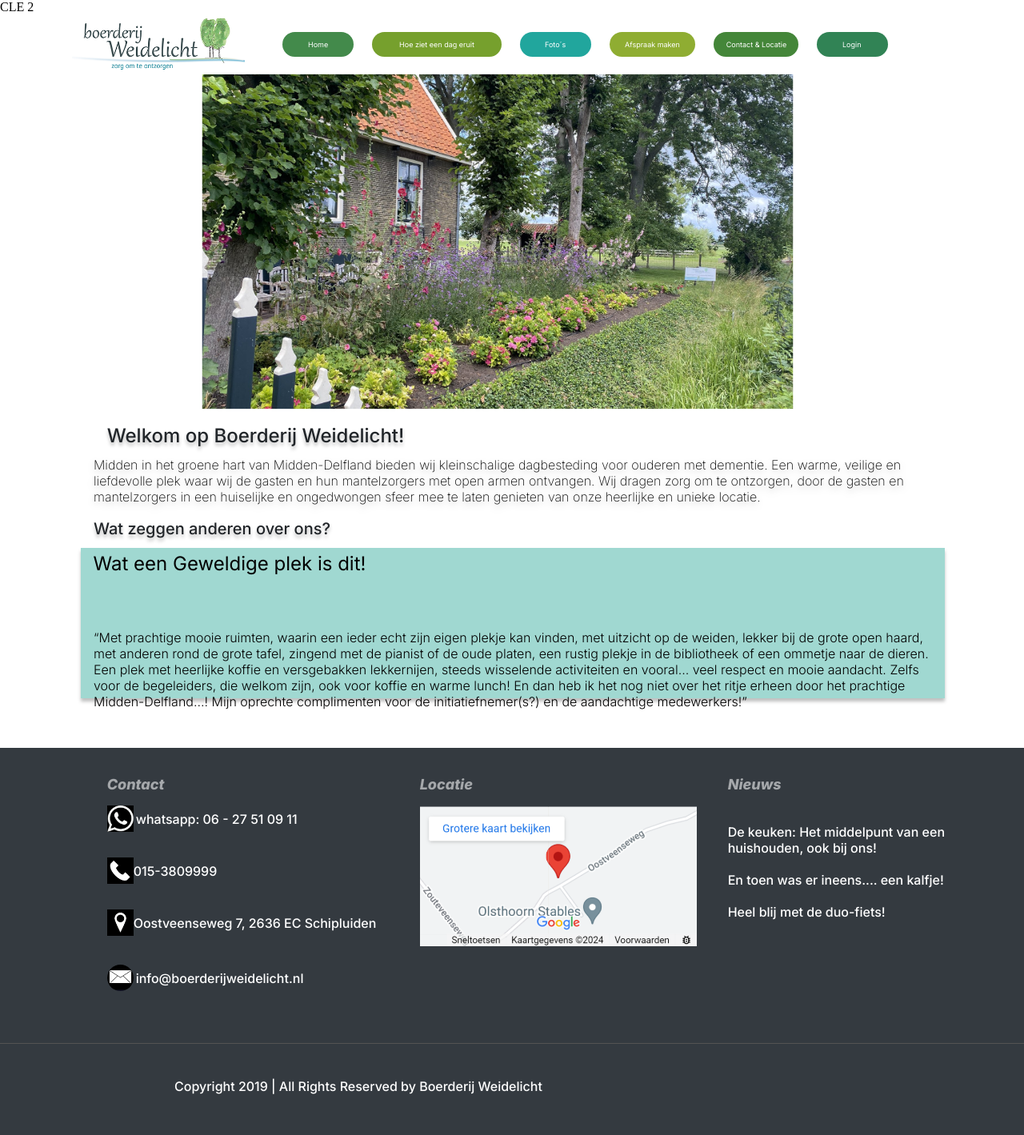
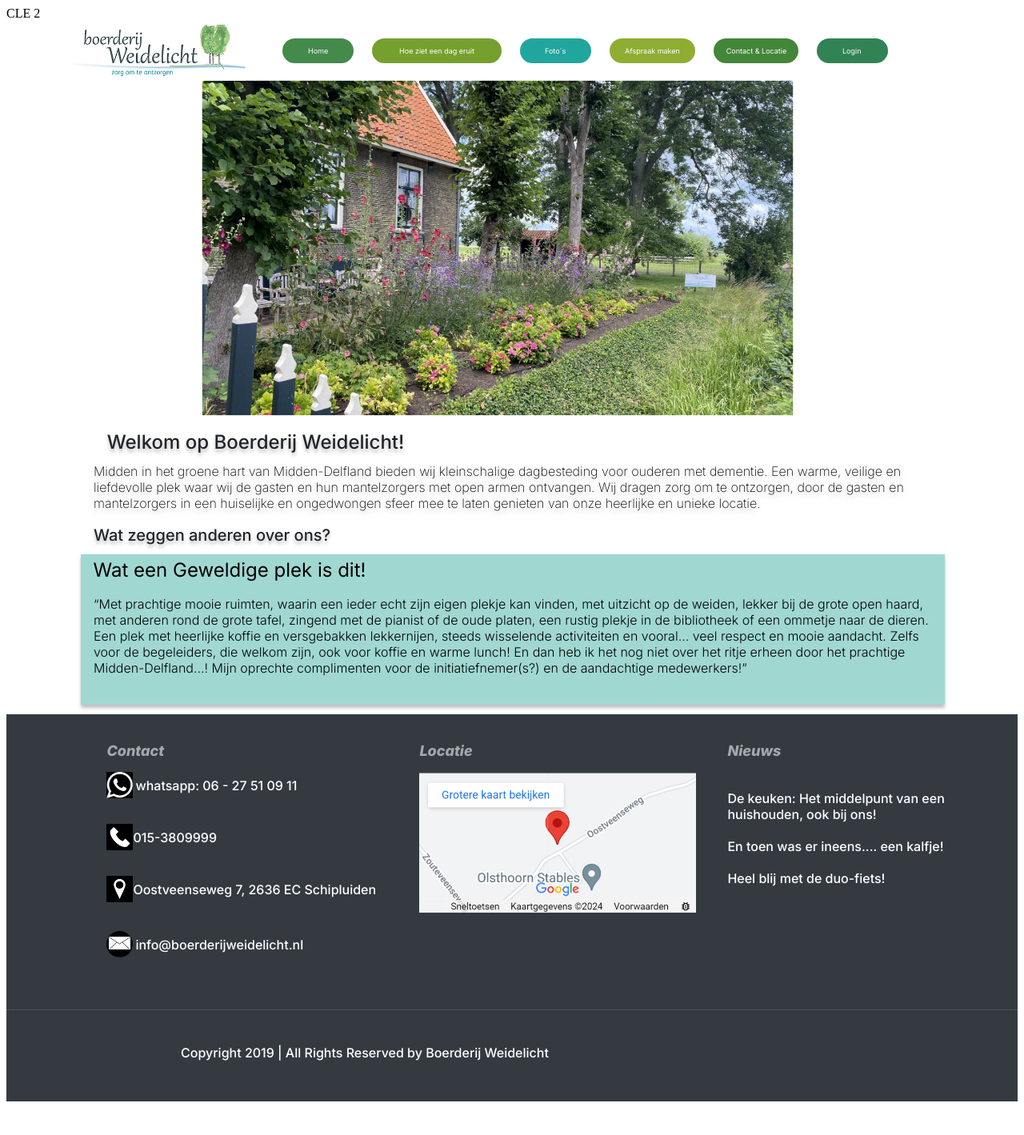
Before and after one commit to Helemaalkierewiet/CLE2, a PHP site: page /CLE2/ in a window 1280 px wide. Shown: the whole page at 80% size. After the commit the page ends 1377 px from the top, so only its background shows below. Run offline with PHP 8.4, Linux system fonts and the light colour scheme.

Commit message:
Homepage

```diff
--- a/cle2/css/style.css
+++ b/cle2/css/style.css
@@ -1,3 +1,5 @@
+/homepage/
+
 body {
     margin: 0 auto;
     line-height: normal;
@@ -40,6 +42,7 @@ body {
     --br-11xl: 30px;
 }
 
+/details-page/
 .details-container {
     max-width: 60vw;
     margin: 0 auto;
@@ -485,6 +488,8 @@ body {
     height: 216px;
     max-width: 100%;
     z-index: 1;
+    padding-bottom: -20px;
+    margin-top: -50px;
 }
 .text3,
 .text5 {
--- a/cle2/index.php
+++ b/cle2/index.php
@@ -48,7 +48,7 @@
 
                         <a
                                 class="hoe-ziet-een"
-                                href="https://www.figma.com/proto/OfRFP7CCgVH9oy64zSfQ4F/Untitled?type=design&node-id=21-43&t=5shvpIsrMsa1bECF-0&scaling=min-zoom&page-id=0%3A1"
+                                href="https://boerderijweidelicht.nl/een-dag-op/"
                                 target="_blank"
                         >Hoe ziet een dag eruit</a
                         >
```
